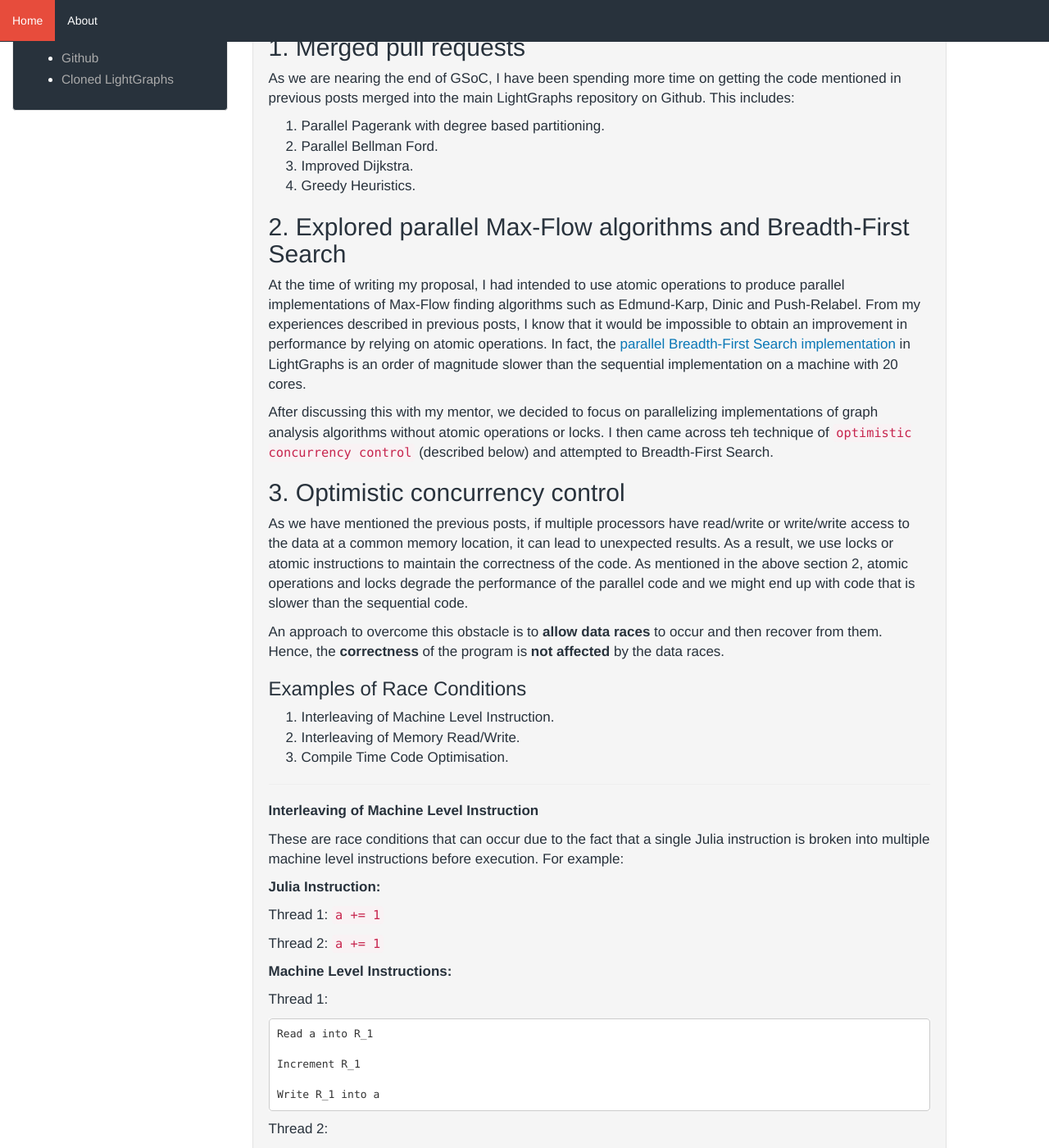
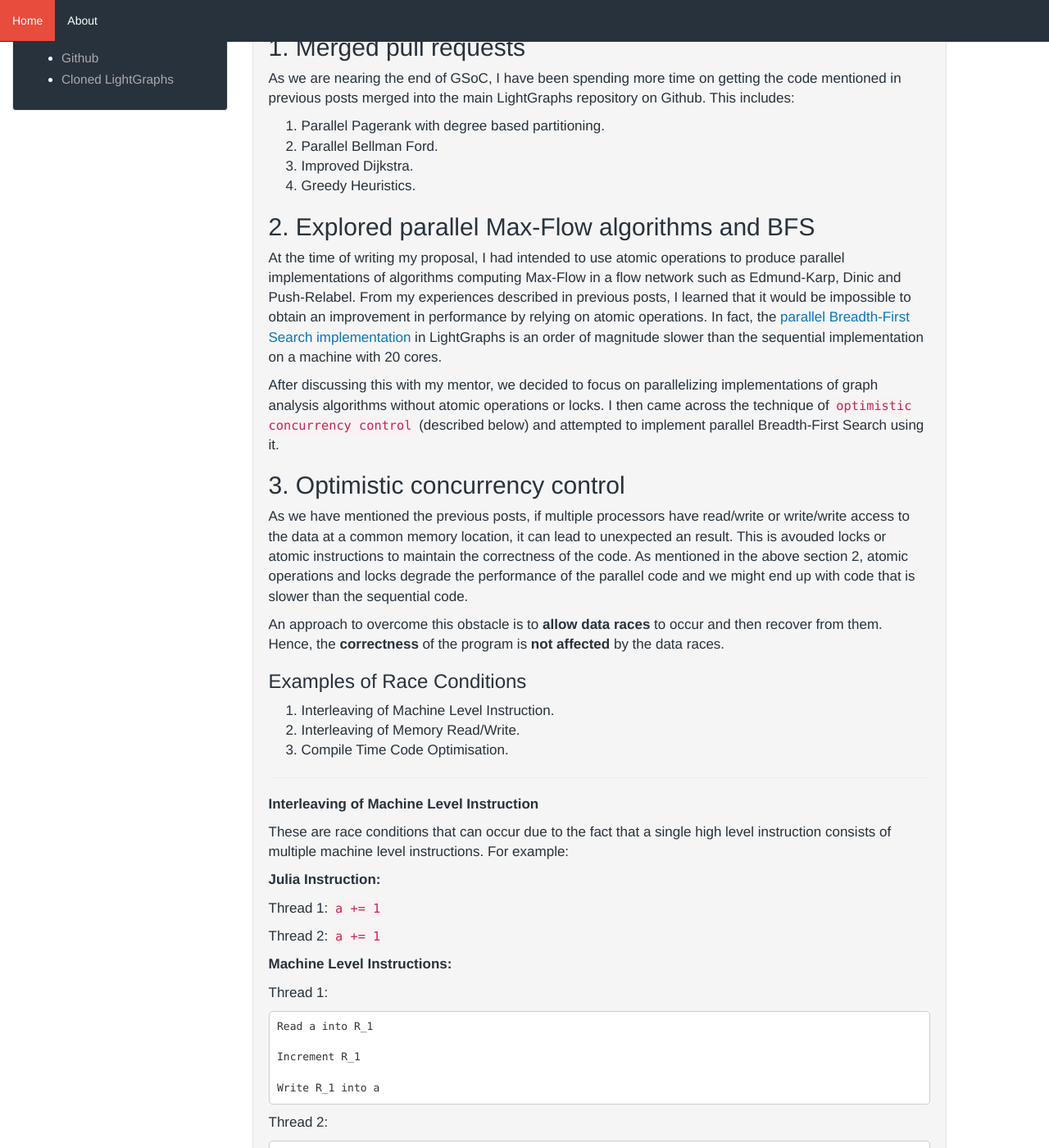
Before and after one commit to SohamTamba/GSoC, a Jekyll site: the page built from _posts/2018-07-23-weeks-9-to-10.markdown, in a window 1280 px wide and 1400 px high, scrolled down 418 px. Shown: the whole window at 82% size. Built offline with Jekyll 4.4.1, drawn with Linux system fonts in a browser that asks for light colours; some of the changed text lies outside the part shown.

Commit message:
Update 2018-07-23-weeks-9-to-10.markdown

```diff
--- a/_posts/2018-07-23-weeks-9-to-10.markdown
+++ b/_posts/2018-07-23-weeks-9-to-10.markdown
@@ -26,17 +26,17 @@ in previous posts merged into the main LightGraphs repository on Github. This in
 3. Improved Dijkstra.
 4. Greedy Heuristics.
 
-## 2. Explored parallel Max-Flow algorithms and Breadth-First Search
+## 2. Explored parallel Max-Flow algorithms and BFS
 
-At the time of writing my proposal, I had intended to use atomic operations to produce parallel implementations of Max-Flow finding algorithms such as Edmund-Karp, Dinic and Push-Relabel.
-From my experiences described in previous posts, I know that it would be impossible to obtain an improvement in performance by relying on atomic operations. In fact, the [parallel Breadth-First Search implementation](https://github.com/JuliaGraphs/LightGraphs.jl/blob/master/src/Parallel/traversals/bfs.jl) in LightGraphs is an order of magnitude slower than the sequential implementation on a machine with 20 cores.
+At the time of writing my proposal, I had intended to use atomic operations to produce parallel implementations of algorithms computing Max-Flow in a flow network such as Edmund-Karp, Dinic and Push-Relabel.
+From my experiences described in previous posts, I learned that it would be impossible to obtain an improvement in performance by relying on atomic operations. In fact, the [parallel Breadth-First Search implementation](https://github.com/JuliaGraphs/LightGraphs.jl/blob/master/src/Parallel/traversals/bfs.jl) in LightGraphs is an order of magnitude slower than the sequential implementation on a machine with 20 cores.
 
-After discussing this with my mentor, we decided to focus on parallelizing implementations of graph analysis algorithms without atomic operations or locks. I then came across teh technique of `optimistic concurrency control` (described below) and attempted to Breadth-First Search.
+After discussing this with my mentor, we decided to focus on parallelizing implementations of graph analysis algorithms without atomic operations or locks. I then came across the technique of `optimistic concurrency control` (described below) and attempted to implement parallel Breadth-First Search using it.
 
 ## 3. Optimistic concurrency control
 
 As we have mentioned the previous posts, if multiple processors have read/write or write/write
-access to the data at a common memory location, it can lead to unexpected results. As a result, we use locks or atomic
+access to the data at a common memory location, it can lead to unexpected an result. This is avouded locks or atomic
 instructions to maintain the correctness of the code. As mentioned in the above section 2, atomic operations and locks degrade the performance of the parallel code and we might end up with code that is slower than the sequential code.
 
 An approach to overcome this obstacle is to **allow data races** to occur and then recover from
@@ -52,8 +52,7 @@ them. Hence, the **correctness** of the program is **not affected** by the data
 **Interleaving of Machine Level Instruction**
 
 These are race conditions that can occur due to
-the fact that a single Julia instruction is broken into multiple machine level instructions
-before execution. For example:
+the fact that a single high level instruction consists of multiple machine level instructions. For example:
 
 **Julia Instruction:**
 
@@ -89,7 +88,7 @@ the first read instruction sets `R_1` and `R_2` to the initial value of `a` (Los
 **Interleaving of Memory Read/Write**
 
 If the data size is greater than the word size then
-read/write operations will be borken upto into multiple machine level read/write operations.
+a single high level read/write operation will be borken upto into multiple machine level read/write operations.
 
 For example, If variable `a` is of size `16-bit` and the word size is `8-bit` then a single Julia write on `a` will consist of two machine level writes as a single machine level write can change `8 bits`.
 
@@ -120,11 +119,6 @@ R_1[2] = 0x00
 The programmer might expect `R_1` to have the value `0xFFFF` or `0x0000`, but the interleaving
 of the instructions could leave it to have the value `0xFF00` or `0x00FF`.
 
-This should not be an issue because the register size of most computers is 64-bit.
-Some computers use 32-bit processors but even then, it is unheard of to use a common computer to process a graph with 2<sup>32</sup>-1 vertices, let alone 2<sup>64</sup>-1 vertices.
-
-Nevertheless, I will be considering this type of data race.
-
 ---
 **Compile Time Code Optimisation**
 
@@ -151,7 +146,7 @@ end
 {% endhighlight %}
 Thread 1: `a = 2`
 
-Hence, none of the changes made to `a` by other threads will be noted.
+Hence, none of the changes made to `a` by thread 1 will be noted by the other threads.
 
 Some languages allow data to be marked as `volatile` to inform the compiler that
 the data may be modified externally and the data must be accessed.
@@ -200,11 +196,11 @@ end
 
 At the end of this code the programmer can expect that:
 
-**a)** If `i` is in `indices` then at the end of the loop `A[i] = 1`.
+**a)** If `i` is in `indices` then at the end of the loop, `A[i] = 1`.
 
-**b)** If `i` is in `indices` then at the end of the loop `A[i] = 0`.
+**b)** If `i` is in `indices` then at the end of the loop, `A[i] = 0`.
 
-**Justification:** The machine level instructions of write are idempotent.
+**Justification:** The machine level instructions of write are idempotent. Hence, interleaving of the instructions has no effect.
 
 It should be noted that this axiom is true only if the operation `A[i] = 1` only manipulates the data located at `A[i]`. If the  size of the elements of `A` are less than the word size, this will not be true.
 
@@ -231,7 +227,6 @@ function gdistances!(g::AbstractGraph{T}, sources::Vector{<:Integer}) where T<:I
     vert_level = fill(n, typemax(T)) # Minimum Hop Distances
 
     visited = falses(n)
-
     cur_level = Vector{T}()
     next_level = Vector{T}()
 
@@ -248,14 +243,14 @@ function gdistances!(g::AbstractGraph{T}, sources::Vector{<:Integer}) where T<:I
     while !isempty(cur_level)
         @inbounds for v in cur_level
             @inbounds @simd for i in outneighbors(g, v)
-                if !visited[i] # vert_level[i] = typemax(T)
+                if !visited[i] # i has not been explored yet
                     push!(next_level, i)
                     vert_level[i] = n_level
                     visited[i] = true
                 end
             end
         end
-        n_level += one(T)
+        n_level += one(T) #Increment the level
         empty!(cur_level)
         cur_level, next_level = next_level, cur_level
         sort!(cur_level) # For Cache Efficiency
@@ -264,12 +259,8 @@ function gdistances!(g::AbstractGraph{T}, sources::Vector{<:Integer}) where T<:I
 end
 {% endhighlight %}
 
-As you can see, it explored the graph starting from the `sources`.
+As you can see, the program explored the graph starting from vertices in `sources`.
 When a vertex `i` was explored for the first time, its level (`vert_level[i]`) was set to the current iteration number (`n_level`).
-
-
-I thought optimistic concurrency control would be a good way to implement this algorithm because
-most graphs are sparse. Hence, the number of data races would be less.
 
 In the parallel implementation, each thread `t` its own `next_level` list (`next_level_t[t]`).
 In each iteration of the graph exploration, `cur_level` is partitioned to provide each thread its own set of vertices to explore ().
@@ -279,8 +270,8 @@ and explores `i` in `outneighbors(g, v)`. If `i` has not been explored yet (`!vi
 
 {% highlight julia %}
 
+
 function unweighted_fast_partition!(num_items::Integer, part::Vector{UnitRange{T}}) where T<:Integer
-
     prefix_sum = 0
     num = length(part)
     for t in 1:num
@@ -416,10 +407,10 @@ As you can see, BFS on `g = random_regular_graph(200000, 400)` obtained a good s
 
 ## 5. Lock-free parallel BFS with dynamic load balancing
 
-The idea is, each thread `t` will be provided its own `cur_level` array (`cur_level_t[t]`) as well as its own `next_level` array (`next_level_t[t]`). During each iteration of graph exploration,
+The idea is, each thread `t` will be provided its own `cur_level` array (`cur_level_t[t]`) as well as its own `next_level` array (`next_level_t[t]`). During each level exploration,
 each thread `t` will first explore all the vertices in `cur_level_t[t]`.
 Once it has finished exploring the vertices in `cur_level_t[t]`, the thread will steal
-vertices from other `cur_level` arrays and explore them.
+vertices from other `cur_level` arrays and explore them until there are no unexplored vertices left in `cur_level_t`.
 
 I will be refering to the BFS<sub>CL</sub> algorithm presented in the paper title
 [Avoiding Locks and Atomic Instructions in Shared-Memory Parallel BFS Using Optimistic Parallelization](https://www.computer.org/csdl/proceedings/ipdpsw/2013/4979/00/4979b628-abs.html) by J. Tithi et al. As one can expect, this implementation will be much more complicated than the statically load balanced implementation.
```
Also changed, not shown: other parts of _posts/2018-07-23-weeks-9-to-10.markdown (+7 -5 lines).
